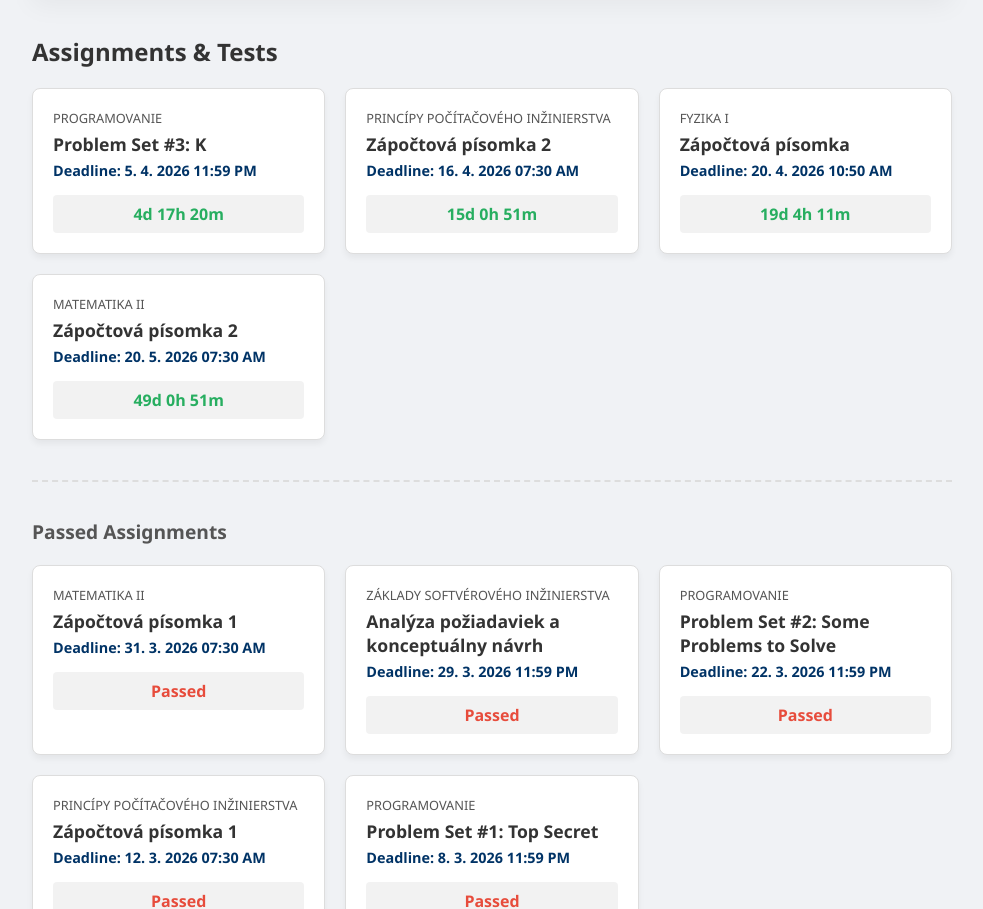
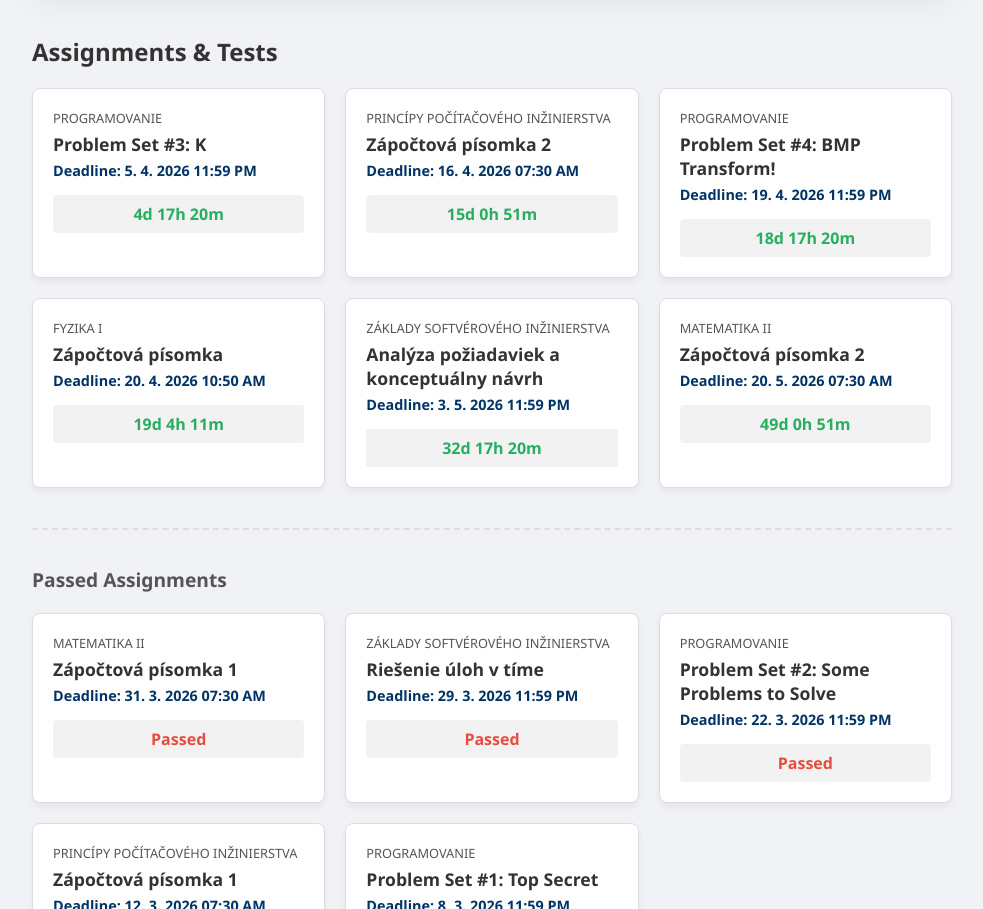
Before and after one commit to myhalv/timetable-tuke, a plain HTML site: page index.html in a window 1280 px wide. Shown: the part 802-1711 px from the top of the page, without its empty margins (288-1271 px from the left). Drawn offline with Linux system fonts and the light colour scheme.

Commit message:
Update index.html

```diff
--- a/index.html
+++ b/index.html
@@ -218,8 +218,10 @@
         { subject: "Programovanie", task: "Problem Set #1: Top Secret", date: "2026-03-08T23:59" },
         { subject: "Programovanie", task: "Problem Set #2: Some Problems to Solve", date: "2026-03-22T23:59" },
         { subject: "Programovanie", task: "Problem Set #3: K", date: "2026-04-05T23:59" },
+        { subject: "Programovanie", task: "Problem Set #4: BMP Transform!", date: "2026-04-19T23:59" },
         { subject: "Fyzika I", task: "Zápočtová písomka", date: "2026-04-20T10:50" },
-        { subject: "Základy softvérového inžinierstva", task: "Analýza požiadaviek a konceptuálny návrh", date: "2026-03-29T23:59" },
+        { subject: "Základy softvérového inžinierstva", task: "Analýza požiadaviek a konceptuálny návrh", date: "2026-05-03T23:59" },
+        { subject: "Základy softvérového inžinierstva", task: "Riešenie úloh v tíme ", date: "2026-03-29T23:59" },
         { subject: "Matematika II", task: "Zápočtová písomka 1", date: "2026-03-31T07:30" },
         { subject: "Matematika II", task: "Zápočtová písomka 2", date: "2026-05-20T07:30" },
         { subject: "Princípy počítačového inžinierstva", task: "Zápočtová písomka 1", date: "2026-03-12T07:30" },
```
